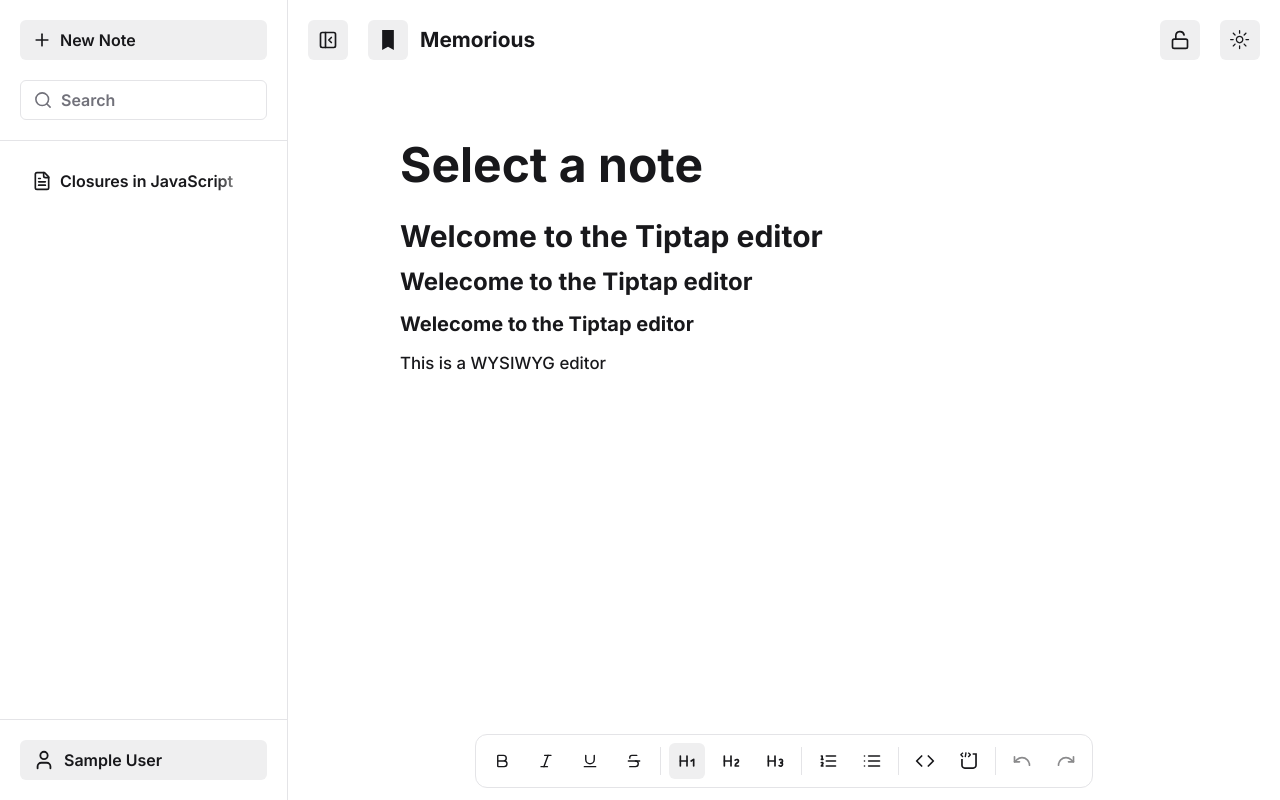
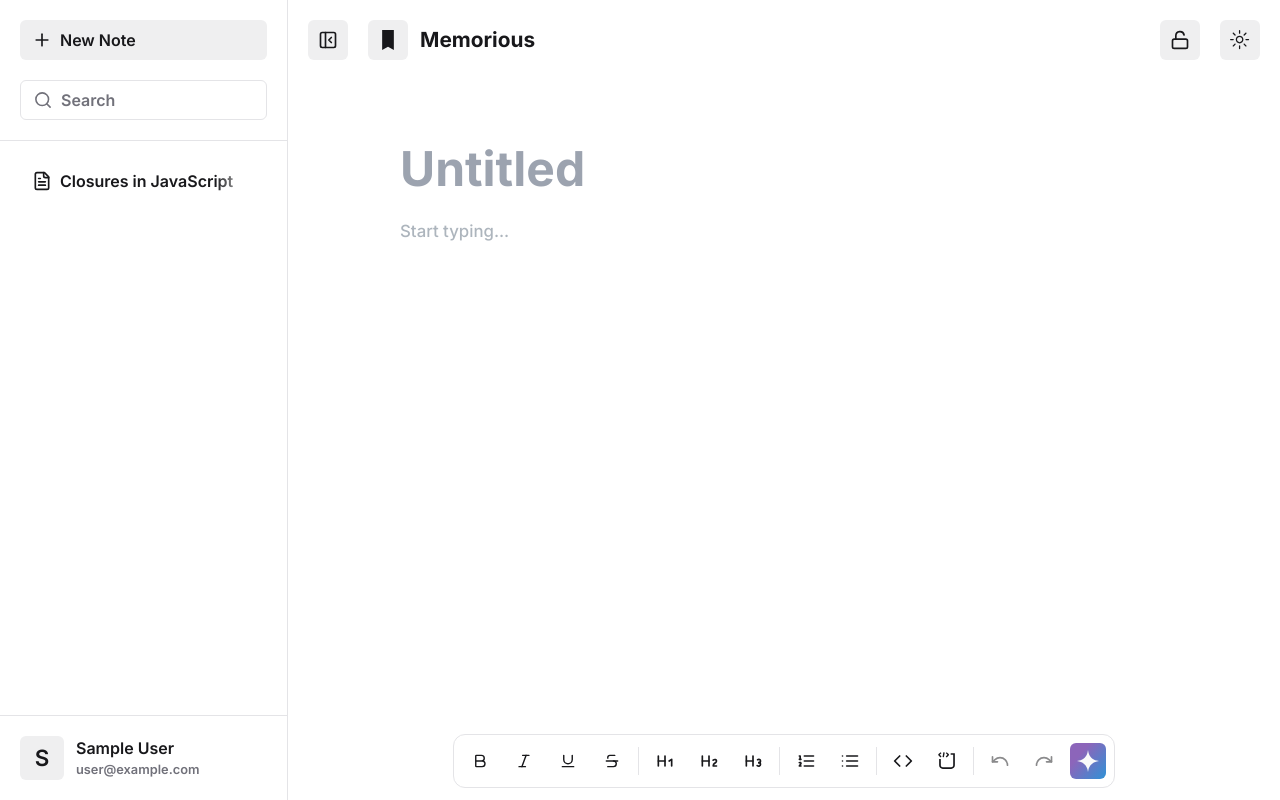
Before and after one commit to SwayamRabari/memorious, a Next.js app: page /dashboard in a window 1280 px wide. Built offline with nearby package versions, Linux system fonts and the light colour scheme; no server answers; sample sign-in values are in the browser's storage.

Commit message:
feat: Integrate Google Generative AI, add Star icon component, and update styles in dashboard

```diff
--- a/package.json
+++ b/package.json
@@ -11,6 +11,7 @@
   },
   "dependencies": {
     "@geist-ui/icons": "^1.0.2",
+    "@google/generative-ai": "^0.21.0",
     "@prisma/client": "^5.17.0",
     "@radix-ui/react-dropdown-menu": "^2.1.1",
     "@radix-ui/react-icons": "^1.3.0",
@@ -35,12 +36,14 @@
     "input-otp": "^1.2.4",
     "lodash.debounce": "^4.0.8",
     "lucide-react": "^0.412.0",
+    "markdown-it": "^14.1.0",
     "marked": "^14.1.3",
     "next": "14.2.5",
     "next-auth": "^5.0.0-beta.19",
     "next-themes": "^0.3.0",
     "nodemailer": "^6.9.14",
     "prisma": "^5.17.0",
+    "prosemirror-markdown": "^1.13.1",
     "react": "^18",
     "react-dom": "^18",
     "react-markdown": "^9.0.1",
--- a/src/app/dashboard/page.tsx
+++ b/src/app/dashboard/page.tsx
@@ -163,11 +163,25 @@ const Dashboard = () => {
               </div>
             </div>
           </ScrollArea>
-          <div className="px-5 mb-5 border-t border-border pt-5">
-            <div className="h-10 w-full rounded-md bg-secondary px-3 flex justify-start items-center">
-              <User className="h-[22px] flex-shrink-0" />
-              <div className="ml-2 text-[1rem] font-semibold">
-                {session.user.name}
+          <div className="mb-5 border-t border-border pt-5 px-5">
+            <div className="h-fit w-full flex justify-normal items-center gap-3 relative overflow-hidden">
+              <div className="bg-secondary p-3 rounded-md flex">
+                <div className="h-5 w-5 font-semibold text-[1.4rem] flex items-center justify-center rounded">
+                  {session.user.name[0].toUpperCase()}
+                </div>
+              </div>
+              {/* add a gradient closure for overfloeing text! */}
+              <div className="userinfo">
+                <div
+                  className="absolute right-0 top-0 h-full w-10 bg-gradient-to-l from-background to-transparent pointer-events-none"
+                  style={{ display: 'inline-block' }}
+                ></div>
+                <div className="font-semibold text-[1rem] w-full">
+                  {session.user.name}
+                </div>
+                <div className="text-muted-foreground text-[0.80rem] font-semibold">
+                  {session.user.email}
+                </div>
               </div>
             </div>
           </div>
@@ -216,20 +230,23 @@ const Dashboard = () => {
                 className="title w-full h-fit font-bold text-5xl sm:text-5xl text-balance"
                 style={{ lineHeight: '1.2' }}
               >
-                {selectedNote !== null ? (
-                  <input
-                    type="text"
-                    readOnly={!canEdit}
-                    value={selectedNote}
-                    className="bg-transparent border-none focus:ring-0 w-full outline-none"
-                  />
-                ) : (
-                  'Select a note'
-                )}
+                <textarea
+                  readOnly={!canEdit}
+                  className="bg-transparent border-none focus:ring-0 w-full outline-none resize-none overflow-hidden -mb-4"
+                  placeholder="Untitled"
+                  value={selectedNote || ''}
+                  rows={1}
+                  onInput={(e) => {
+                    (e.target as HTMLTextAreaElement).style.height = 'auto';
+                    (e.target as HTMLTextAreaElement).style.height = `${
+                      (e.target as HTMLTextAreaElement).scrollHeight
+                    }px`;
+                  }}
+                />
               </div>
               <div className="w-full pb-40 flex-1">
                 <Suspense fallback={<Loader />}>
-                  <Tiptap content="" />
+                  <Tiptap content="" editable={canEdit} />
                 </Suspense>
               </div>
             </div>
--- a/src/app/globals.css
+++ b/src/app/globals.css
@@ -126,7 +126,7 @@ pre {
 }
 
 code {
-  @apply bg-secondary text-secondary-foreground px-2 py-[2px] rounded-md overflow-x-auto whitespace-pre text-[1rem];
+  @apply bg-zinc-100 dark:bg-zinc-900 text-secondary-foreground px-2 py-[2px] rounded-md overflow-x-auto whitespace-pre text-[1rem];
 }
 
 pre::-webkit-scrollbar {
--- a/src/components/editor.tsx
+++ b/src/components/editor.tsx
@@ -2,15 +2,13 @@
 
 import { useEditor, EditorContent, BubbleMenu } from '@tiptap/react';
 import StarterKit from '@tiptap/starter-kit';
-import {
-  DOMParser as ProseMirrorDOMParser,
-  DOMSerializer,
-} from 'prosemirror-model';
+import { DOMParser as ProseMirrorDOMParser } from 'prosemirror-model';
 import Underline from '@tiptap/extension-underline';
 import Placeholder from '@tiptap/extension-placeholder';
 import { Separator } from './ui/separator';
 import CodeBlock from './icons/codeblock';
 import { marked } from 'marked';
+import { toast } from 'sonner';
 import {
   Bold,
   Italic,
@@ -24,34 +22,40 @@ import {
   ListOrdered,
   Undo,
   Redo,
+  Forward,
 } from 'lucide-react';
 import { Button } from './ui/button';
+import Star from './icons/star';
 import ListItem from '@tiptap/extension-list-item';
 import { BubbleMenu as BubbleMenuExtension } from '@tiptap/extension-bubble-menu';
+import { EditorView } from '@tiptap/pm/view';
+import { useState, useRef, useEffect } from 'react';
+import { Input } from './ui/input';
 
 interface TiptapProps {
   content: string;
+  editable?: boolean;
 }
 
-const Tiptap = ({ content }: TiptapProps) => {
+const Tiptap = ({ content, editable }: TiptapProps) => {
+  const [promt, setPrompt] = useState<string>('');
+  const [responseLoading, setResponseLoading] = useState<boolean>(false);
+  const [showPromptInput, setShowPromptInput] = useState<boolean>(false);
+  const inputRef = useRef<HTMLInputElement>(null);
+
+  useEffect(() => {
+    if (showPromptInput && inputRef.current) {
+      setTimeout(() => {
+        inputRef.current?.focus();
+      }, 500);
+    }
+  }, [showPromptInput]);
+
   const editor = useEditor({
     editorProps: {
       attributes: {
         class:
           'prose prose-sm sm:prose lg:prose-lg xl:prose-xl focus:ring-0 outline-none p-0 rounded-b-md h-fit text-[1.05rem] text-wrap font-medium flex flex-col gap-3',
-      },
-      handlePaste(view, event) {
-        event.preventDefault();
-        const markdown = event.clipboardData?.getData('text/plain') || '';
-        const html = marked(markdown);
-        const parser = new DOMParser();
-        const doc = parser.parseFromString(html, 'text/html');
-        const fragment = ProseMirrorDOMParser.fromSchema(
-          view.state.schema
-        ).parse(doc.body);
-        const transaction = view.state.tr.replaceSelectionWith(fragment);
-        view.dispatch(transaction);
-        return true;
       },
     },
     extensions: [
@@ -63,13 +67,8 @@ const Tiptap = ({ content }: TiptapProps) => {
         element: document.querySelector('.bubble-menu') as HTMLElement,
       }),
     ],
-    content:
-      content ||
-      `<h1>Welcome to the Tiptap editor</h1>
-      <h2>Welecome to the Tiptap editor</h2>
-      <h3>Welecome to the Tiptap editor</h3>
-      <p>This is a WYSIWYG editor</p>
-    `,
+    editable: editable,
+    content: content || ``,
   });
 
   return (
@@ -77,8 +76,11 @@ const Tiptap = ({ content }: TiptapProps) => {
       {editor && (
         <BubbleMenu
           editor={editor}
-          className="toolbar scale-90 bubble-menu flex bg-background p-[8px] border border-border rounded-[12px] gap-2"
+          className={`toolbar scale-90 bubble-menu ${
+            editable ? 'flex' : 'hidden'
+          } flex-col bg-background p-[8px] border-[1.5px] border-border rounded-[12px] gap-2`}
         >
+          <div className="flex gap-2">
             <Button
               onClick={() => editor.chain().focus().toggleBold().run()}
               disabled={!editor.can().chain().focus().toggleBold().run()}
@@ -122,12 +124,150 @@ const Tiptap = ({ content }: TiptapProps) => {
             >
               <Code />
             </Button>
+          </div>
         </BubbleMenu>
       )}
       <div v-if={editor}>
         {editor && (
-          <div className="w-full absolute bottom-0 hidden sm:flex justify-center items-center py-3 left-0 z-10">
-            <div className="bg-background border-[1.5px] border-border w-fit p-2 rounded-xl flex items-center gap-2 flex-shrink-0">
+          <div className="w-full absolute bottom-0 hidden sm:flex flex-col justify-center items-center py-3 left-0 z-10">
+            <div
+              className={`w-fit ${
+                editable ? 'opacity-100' : 'opacity-0 pointer-events-none'
+              } border-[1.5px] border-border rounded-xl bg-background p-2 transition-all duration-300`}
+            >
+              <div
+                className={`input flex relative bg-zinc-100 dark:bg-zinc-900 z-10 rounded-md overflow-hidden ${
+                  showPromptInput ? 'h-10 mb-2' : 'h-0 mb-0 opacity-0'
+                } transition-all duration-300`}
+              >
+                <Input
+                  placeholder="Enter a prompt"
+                  disabled={responseLoading}
+                  ref={inputRef}
+                  value={promt}
+                  onChange={(e) => {
+                    setPrompt(e.target.value);
+                  }}
+                  className="font-medium border-0 h-10 focus:ring-0 bg-transparent transition-all duration-300"
+                />
+                <button
+                  className="h-10 w-10 flex justify-center items-center  rounded-md right-0"
+                  disabled={responseLoading}
+                  onClick={async () => {
+                    if (!promt) {
+                      toast.error('Prompt cannot be empty.');
+                      return;
+                    }
+
+                    setResponseLoading(true);
+
+                    toast.loading('Generating...');
+
+                    const response = await fetch('/api/gemini', {
+                      method: 'POST',
+                      headers: {
+                        'Content-Type': 'application/json',
+                      },
+                      body: JSON.stringify({
+                        prompt: promt,
+                      }),
+                    });
+
+                    const data = await response.json();
+
+                    setResponseLoading(false);
+                    setPrompt('');
+                    toast.dismiss();
+
+                    if (response.ok) {
+                      // Show success toast
+                      toast.success('Generated successfully!', {
+                        duration: 2000,
+                      });
+
+                      // Convert markdown text to HTML
+                      const html = await marked(data.response);
+                      const parser = new DOMParser();
+                      const doc = parser.parseFromString(html, 'text/html');
+
+                      // Remove last line from every code block
+                      doc.querySelectorAll('pre code').forEach((codeBlock) => {
+                        const lines = codeBlock.textContent?.split('\n');
+                        if (lines && lines.length > 1) {
+                          lines.pop(); // Remove the last line
+                          codeBlock.textContent = lines.join('\n');
+                        }
+                      });
+
+                      const fragment = ProseMirrorDOMParser.fromSchema(
+                        editor.view.state.schema
+                      ).parse(doc.body);
+
+                      const { tr, selection } = editor.view.state;
+                      let transaction = tr;
+
+                      // Check if cursor is in an inline or block position
+                      const isInline =
+                        editor.view.state.selection.$from.parent.inlineContent;
+                      if (isInline) {
+                        // Insert directly if inline
+                        transaction = tr
+                          .replaceSelectionWith(fragment)
+                          .scrollIntoView();
+                      } else {
+                        // If block, add a new line before inserting
+                        transaction = tr
+                          .insert(
+                            selection.from,
+                            editor.view.state.schema.nodes.hard_break.create()
+                          )
+                          .replaceSelectionWith(fragment)
+                          .scrollIntoView();
+                      }
+
+                      // Additional cleanup of empty blocks if needed
+                      const startPos =
+                        transaction.selection.from - fragment.content.size;
+                      if (startPos > 0) {
+                        const prevNode = transaction.doc.nodeAt(startPos - 1);
+                        if (
+                          prevNode &&
+                          prevNode.isTextblock &&
+                          prevNode.content.size === 0
+                        ) {
+                          const deleteStart = Math.max(
+                            startPos - prevNode.nodeSize,
+                            0
+                          );
+                          transaction = transaction.delete(
+                            deleteStart,
+                            startPos
+                          );
+                        }
+                      } else if (startPos === 0) {
+                        const firstNode = transaction.doc.firstChild;
+                        if (
+                          firstNode &&
+                          firstNode.isTextblock &&
+                          firstNode.content.size === 0
+                        ) {
+                          transaction = transaction.delete(
+                            0,
+                            firstNode.nodeSize
+                          );
+                        }
+                      }
+
+                      editor.view.dispatch(transaction);
+                    } else {
+                      toast.error('An error occurred.');
+                    }
+                  }}
+                >
+                  <Forward className="h-5 w-5" />
+                </button>
+              </div>
+              <div className="toolbar w-fit flex items-center gap-2 flex-shrink-0 z-20">
                 <Button
                   onClick={() => editor.chain().focus().toggleBold().run()}
                   disabled={!editor.can().chain().focus().toggleBold().run()}
@@ -146,7 +286,9 @@ const Tiptap = ({ content }: TiptapProps) => {
                 </Button>
                 <Button
                   onClick={() => editor.chain().focus().toggleUnderline().run()}
-                disabled={!editor.can().chain().focus().toggleUnderline().run()}
+                  disabled={
+                    !editor.can().chain().focus().toggleUnderline().run()
+                  }
                   variant={editor.isActive('underline') ? 'secondary' : 'ghost'}
                   className="h-fit w-fit flex items-center justify-center p-2"
                 >
@@ -203,15 +345,23 @@ const Tiptap = ({ content }: TiptapProps) => {
 
                 <Separator orientation="vertical" className="h-7" />
                 <Button
-                onClick={() => editor.chain().focus().toggleOrderedList().run()}
-                variant={editor.isActive('orderedList') ? 'secondary' : 'ghost'}
+                  onClick={() =>
+                    editor.chain().focus().toggleOrderedList().run()
+                  }
+                  variant={
+                    editor.isActive('orderedList') ? 'secondary' : 'ghost'
+                  }
                   className="h-fit w-fit flex items-center justify-center p-2"
                 >
                   <ListOrdered className="h-5 w-5" />
                 </Button>
                 <Button
-                onClick={() => editor.chain().focus().toggleBulletList().run()}
-                variant={editor.isActive('bulletList') ? 'secondary' : 'ghost'}
+                  onClick={() =>
+                    editor.chain().focus().toggleBulletList().run()
+                  }
+                  variant={
+                    editor.isActive('bulletList') ? 'secondary' : 'ghost'
+                  }
                   className="h-fit w-fit flex items-center justify-center p-2"
                 >
                   <List className="h-5 w-5" />
@@ -251,6 +401,22 @@ const Tiptap = ({ content }: TiptapProps) => {
                 >
                   <Redo className="h-5 w-5" />
                 </Button>
+                <Button
+                  className="h-fit w-fit flex items-center justify-center p-2"
+                  style={{
+                    background:
+                      'linear-gradient(310deg, #1A9CDC -16.15%, #8C65BA 70.75%)',
+                  }}
+                  onClick={() => {
+                    setShowPromptInput(!showPromptInput);
+                    setPrompt('');
+                  }}
+                >
+                  <Star
+                    className={`${showPromptInput ? 'rotate-90' : 'rotate-0'}`}
+                  />
+                </Button>
+              </div>
             </div>
           </div>
         )}
--- /dev/null
+++ b/src/components/icons/star.tsx
@@ -0,0 +1,22 @@
+import React from 'react';
+
+interface StarProps {
+  className?: string;
+}
+
+export default function Star({ className = '' }: StarProps) {
+  return (
+    <div>
+      <svg
+        width="104"
+        height="104"
+        viewBox="0 0 104 104"
+        fill="none"
+        xmlns="http://www.w3.org/2000/svg"
+        className={`h-5 w-5 text-zinc-900 fill-zinc-50 scale-110 dark:fill-zinc-200 ${className} transition-all duration-300 animate-out`}
+      >
+        <path d="M52 0L54.0248 10.4253C57.9119 30.439 73.5611 46.0881 93.5747 49.9752L104 52L93.5747 54.0248C73.561 57.9119 57.9119 73.5611 54.0248 93.5747L52 104L49.9752 93.5747C46.0881 73.561 30.4389 57.9119 10.4253 54.0248L0 52L10.4253 49.9752C30.439 46.0881 46.0881 30.439 49.9752 10.4253L52 0Z" />
+      </svg>
+    </div>
+  );
+}
```
Also changed, not shown: src/app/api/gemini/route.ts (added, +17 -0 lines), src/components/icons/Star 1.svg (added), 1 other file (tests, documents, lock files or other folders). Lines whose indentation alone changed are shown as unchanged.
